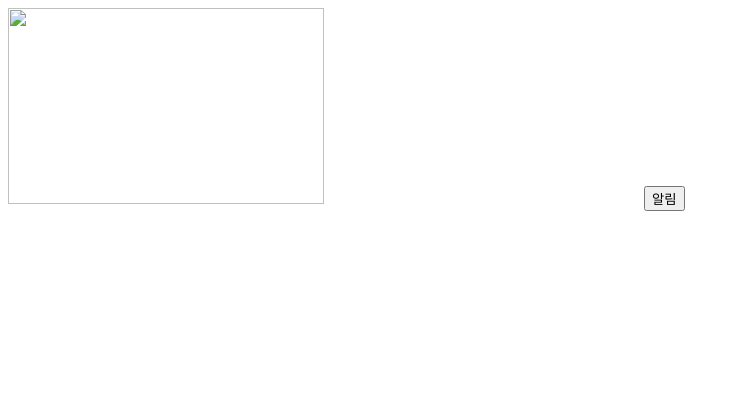
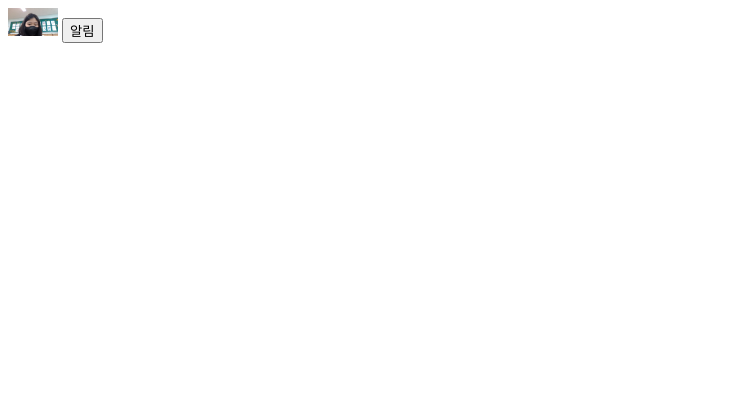
Before and after one commit to DeokjeongE/16, a plain HTML site: page index.html in a window 1280 px wide. Shown: the whole page, without its empty margins (0-740 px from the left). Drawn offline with Linux system fonts and the light colour scheme.

Commit message:
ㅏㅕㅗ햐

```diff
--- a/index.html
+++ b/index.html
@@ -1,4 +1,4 @@
-<img style="width:50%"
-src="me.jpg/">
+<img style="width:50;"
+src="me.jpg">
 
 <button onclick="('안녕하세요')">알림</button>
```
